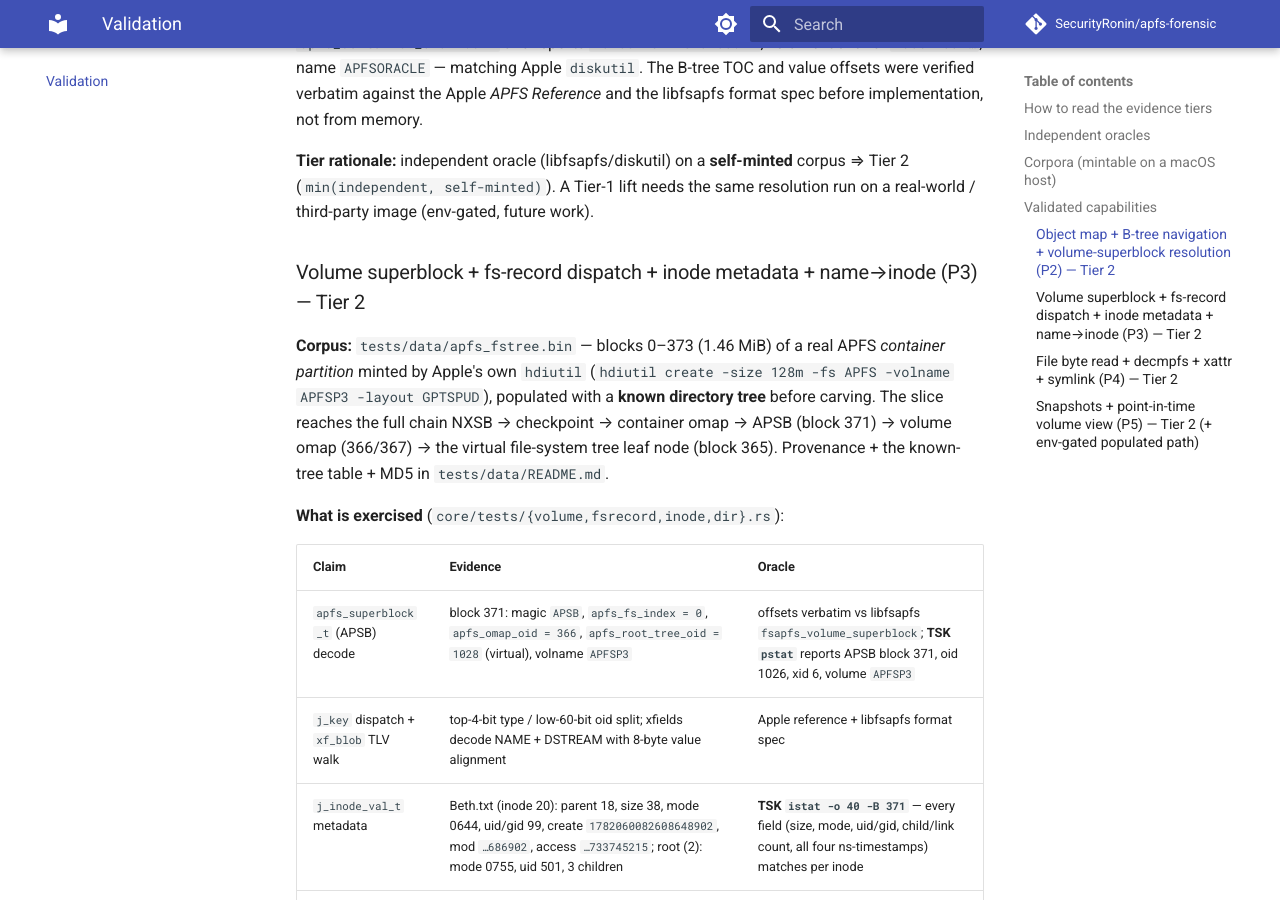
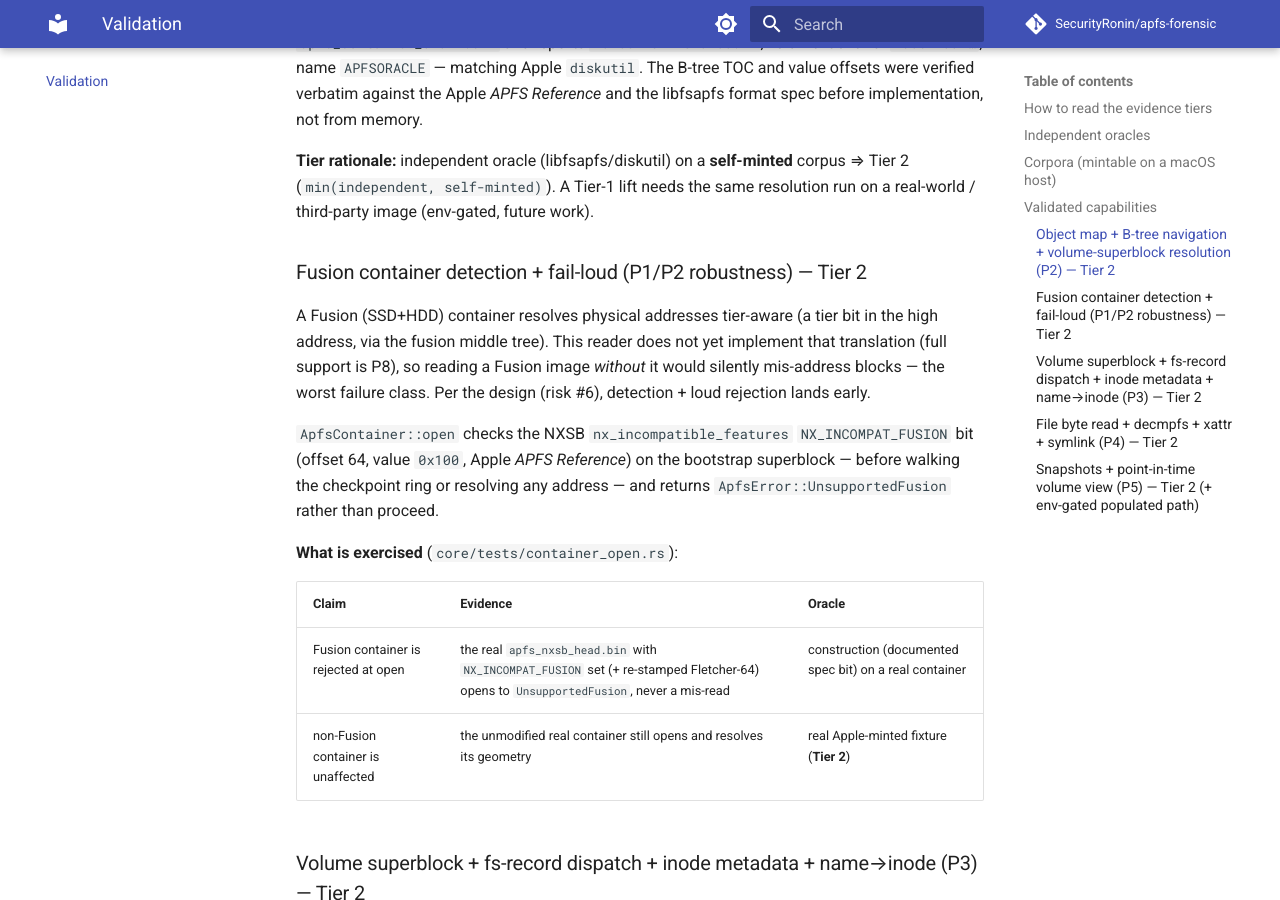
Before and after one commit to SecurityRonin/apfs-forensic, an MkDocs documentation site: the page built from docs/validation.md, in a window 1280 px wide and 900 px high, scrolled down 2897 px. Built offline with MkDocs 1.6.1 and Material for MkDocs 9.7.7, drawn with Linux system fonts in a browser that asks for light colours; comment, search, counter and statistics services are not loaded.

Commit message:
docs(fusion): record Fusion detect + fail-loud validation
Co-Authored-By: Claude Opus 4.8 <noreply@anthropic.com>

```diff
--- a/docs/validation.md
+++ b/docs/validation.md
@@ -82,6 +82,26 @@ Reference* and the libfsapfs format spec before implementation, not from memory.
 **Tier rationale:** independent oracle (libfsapfs/diskutil) on a **self-minted**
 corpus ⇒ Tier 2 (`min(independent, self-minted)`). A Tier-1 lift needs the same
 resolution run on a real-world / third-party image (env-gated, future work).
+
+### Fusion container detection + fail-loud (P1/P2 robustness) — Tier 2
+
+A Fusion (SSD+HDD) container resolves physical addresses tier-aware (a tier bit
+in the high address, via the fusion middle tree). This reader does not yet
+implement that translation (full support is P8), so reading a Fusion image
+*without* it would silently mis-address blocks — the worst failure class. Per the
+design (risk #6), detection + loud rejection lands early.
+
+`ApfsContainer::open` checks the NXSB `nx_incompatible_features` `NX_INCOMPAT_FUSION`
+bit (offset 64, value `0x100`, Apple *APFS Reference*) on the bootstrap superblock
+— before walking the checkpoint ring or resolving any address — and returns
+`ApfsError::UnsupportedFusion` rather than proceed.
+
+**What is exercised** (`core/tests/container_open.rs`):
+
+| Claim | Evidence | Oracle |
+|---|---|---|
+| Fusion container is rejected at open | the real `apfs_nxsb_head.bin` with `NX_INCOMPAT_FUSION` set (+ re-stamped Fletcher-64) opens to `UnsupportedFusion`, never a mis-read | construction (documented spec bit) on a real container |
+| non-Fusion container is unaffected | the unmodified real container still opens and resolves its geometry | real Apple-minted fixture (**Tier 2**) |
 
 ### Volume superblock + fs-record dispatch + inode metadata + name→inode (P3) — Tier 2
 
```
